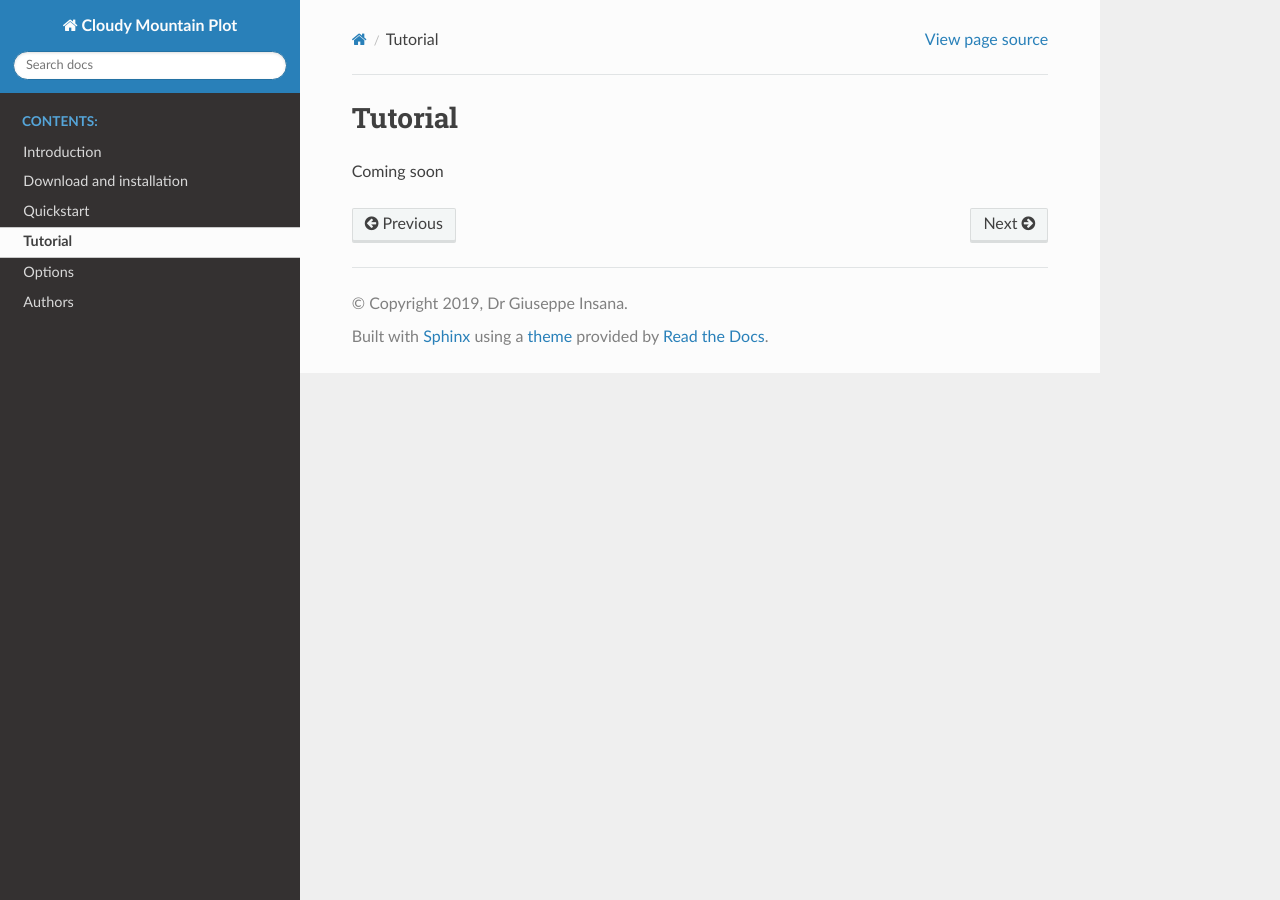
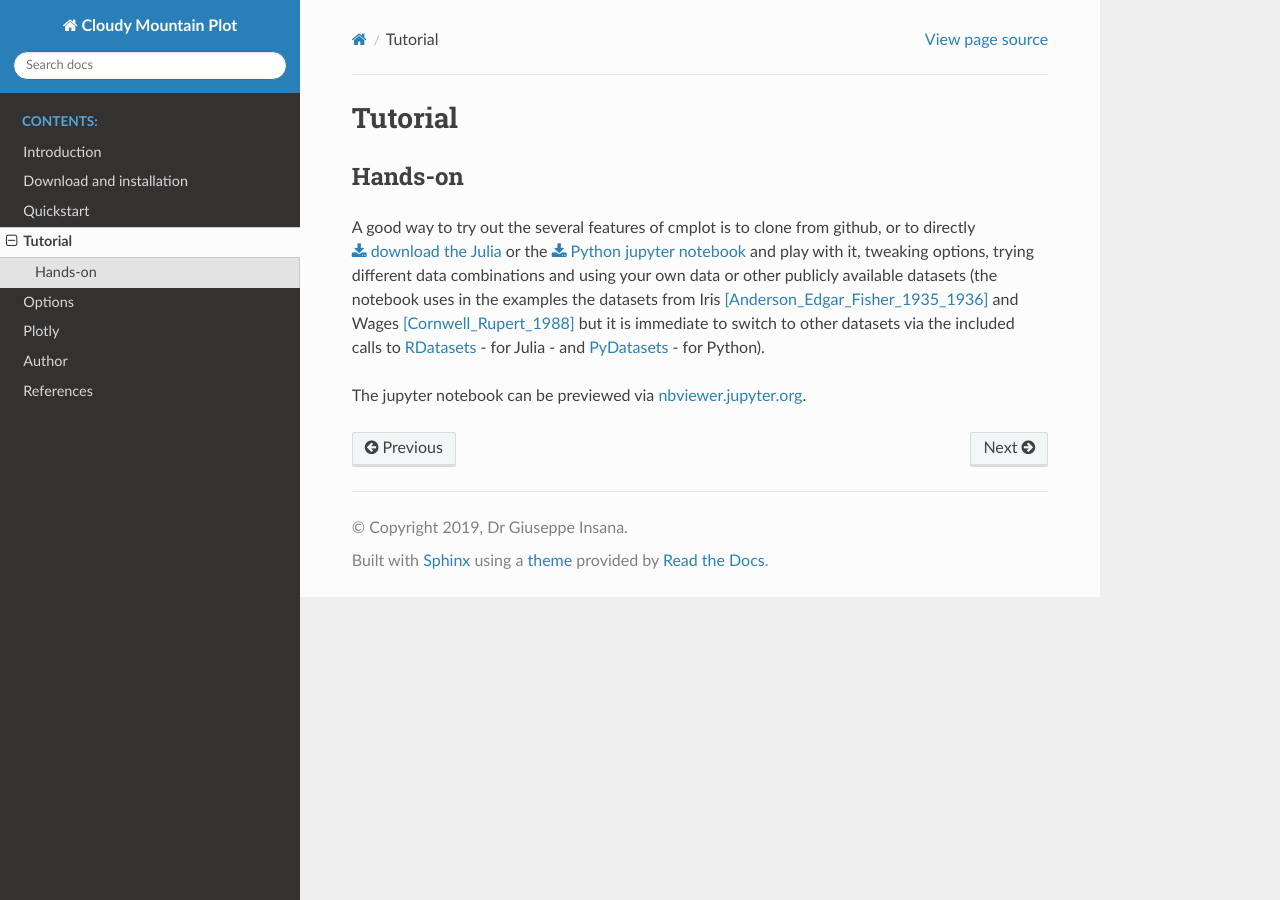
Before and after one commit to g-insana/cmplot, a Sphinx documentation site: the page built from docs/tutorial.rst, in a window 1280 px wide. Built offline with Sphinx 7.4.7 and the Read the Docs theme 2.0.0, drawn with Linux system fonts in a browser that asks for light colours.

Commit message:
Add files via upload

```diff
--- /dev/null
+++ b/docs/author.rst
@@ -0,0 +1,4 @@
+Author
+======
+
+* Dr Giuseppe Insana `(website) <http://insana.net>`_ `(contact) <http://insana.net/i/#contact>`.
--- a/docs/index.rst
+++ b/docs/index.rst
@@ -11,7 +11,9 @@ Cloudy Mountain Plot
    quickstart
    tutorial
    options
-   authors
+   plotly
+   author
+   references
 
 Contribute
 ----------
--- a/docs/tutorial.rst
+++ b/docs/tutorial.rst
@@ -1,4 +1,16 @@
 Tutorial
 ========
 
-Coming soon
+Hands-on
+--------
+
+A good way to try out the several features of cmplot is to clone from github,
+or to directly :download:`download the Julia <https://raw.githubusercontent.com/g-insana/CMPlot.jl/master/cmplot_julia_with_examples.ipynb>` or the :download:`Python jupyter notebook <https://raw.githubusercontent.com/g-insana/cmplot.py/master/cmplot_python3_with_examples.ipynb>` and play with it,
+tweaking options, trying different data combinations and using your own data or
+other publicly available datasets (the notebook uses in the examples the datasets from
+Iris [Anderson_Edgar_Fisher_1935_1936]_ and Wages [Cornwell_Rupert_1988]_ but it
+is immediate to switch to other datasets via the included calls to
+`RDatasets <https://github.com/JuliaStats/RDatasets.jl>`_ - for Julia -
+and `PyDatasets <https://github.com/iamaziz/PyDataset>`_ - for Python).
+
+The jupyter notebook can be previewed via `nbviewer.jupyter.org <https://nbviewer.jupyter.org/github/g-insana/cmplot.py/blob/master/cmplot_python3_with_examples.ipynb>`_.
```
Also changed, not shown: docs/introduction.rst (+7 -11 lines), docs/plotly.rst (added, +9 -0 lines), docs/references.rst (added, +8 -0 lines).
